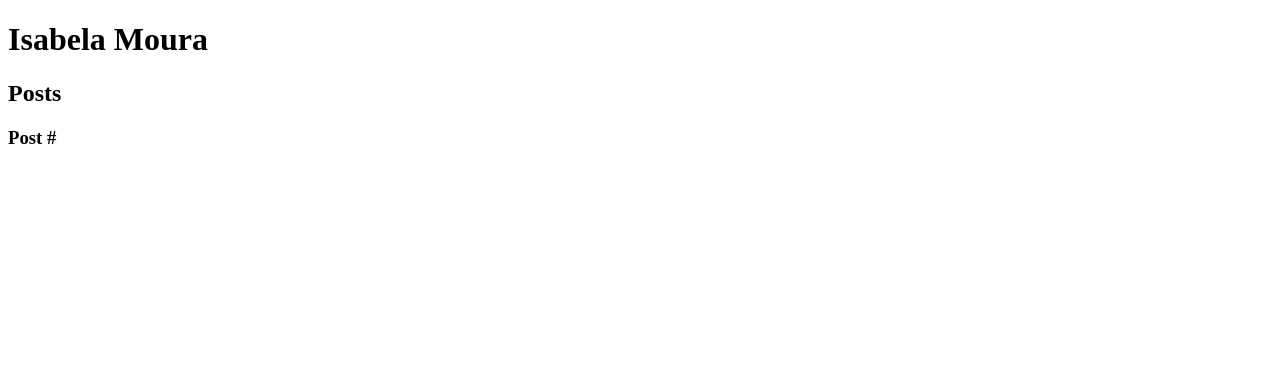
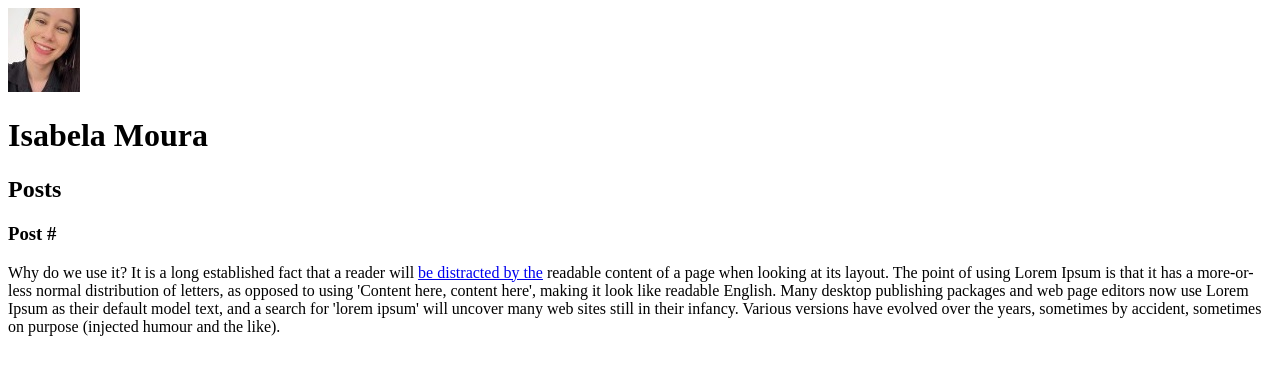
Before and after one commit to isabelamoura/Desafio-Santander-Fullstack, a plain HTML site: page Inicio de HTML/index.html in a window 1280 px wide. Drawn offline with Linux system fonts and the light colour scheme.

Commit message:
adicionando imagem na pagina

```diff
--- a/Inicio de HTML/index.html
+++ b/Inicio de HTML/index.html
@@ -6,6 +6,7 @@
     </head>
     <body>
        <header>
+        <img src="perfil_linkedin.jpg" alt="ilustração do rosto de Isabela">
         <h1> Isabela Moura </h1>
         </header>
         <section>
@@ -16,6 +17,16 @@
                 <header>
                     <h3> Post #</h3>
                 </header>
+                <p>
+                    Why do we use it?
+It is a long established fact that a reader will <a href="https://www.linkedin.com/in/isabela-moura-2280b0209/" target=" _blank"> be distracted by the</a>
+ readable content of a page when looking at its layout.
+ The point of using Lorem Ipsum is that it has a more-or-less normal distribution of letters,
+  as opposed to using 'Content here, content here', making it look like readable English.
+  Many desktop publishing packages and web page editors now use Lorem Ipsum as their default model text,
+  and a search for 'lorem ipsum' will uncover many web sites still in their infancy. Various versions
+  have evolved over the years, sometimes by accident, sometimes on purpose (injected humour and the like).
+                </p>
             </article>
         </section>
         <footer></footer>
```
Also changed, not shown: Anotações e Comandos/Anotações.txt.txt, Inicio de HTML/perfil_linkedin.jpg (added), 1 other file.
